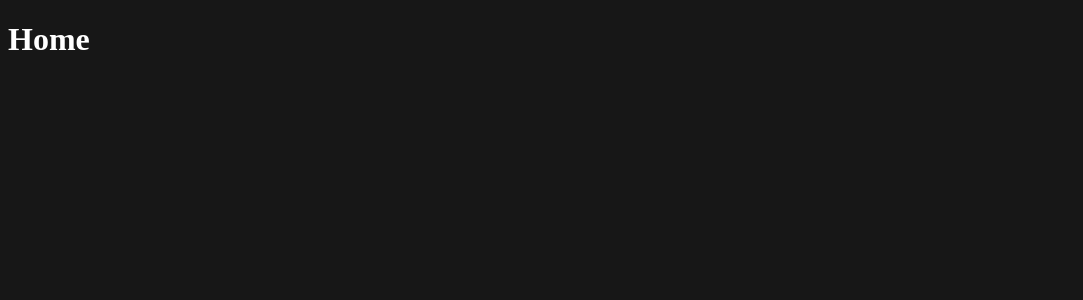
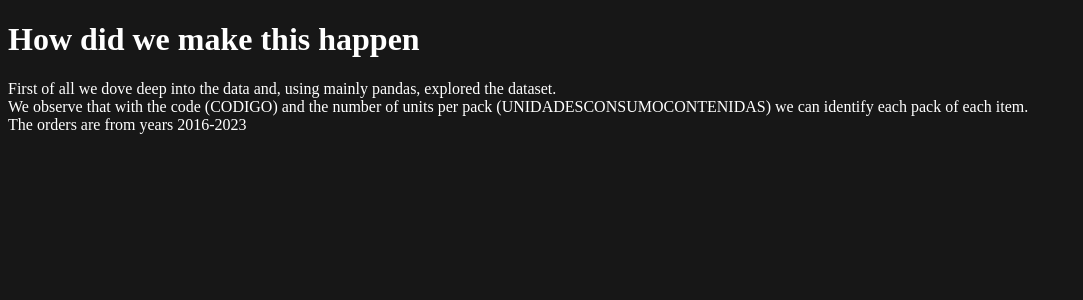
Before and after one commit to EstherRH00/datathon_3, a React (Create React App) app: page /datathon_3/howTo in a window 1280 px wide. Shown: the top 300 px of the page, without its empty margins (0-1083 px from the left). Built offline with nearby package versions, Linux system fonts and the light colour scheme.

Commit message:
First write

```diff
--- a/src/ExplanationPage.tsx
+++ b/src/ExplanationPage.tsx
@@ -3,8 +3,16 @@ import React from "react";
 
 function Explanation() {
   return (
-    <div>
-      <h1>Home</h1>
+    <div className="m-5 text-primary-color bg-box-color">
+      <h1 className="text-primary-color">How did we make this happen</h1>
+      <p>
+        First of all we dove deep into the data and, using mainly pandas, explored the dataset.
+        <br/>
+        We observe that with the code (CODIGO) and the number of units per pack (UNIDADESCONSUMOCONTENIDAS) we can identify
+        each pack of each item.
+        <br/>
+        The orders are from years 2016-2023
+      </p>
     </div>
   );
 }
```
Also changed, not shown: 1 other file (tests, documents, lock files or other folders).
